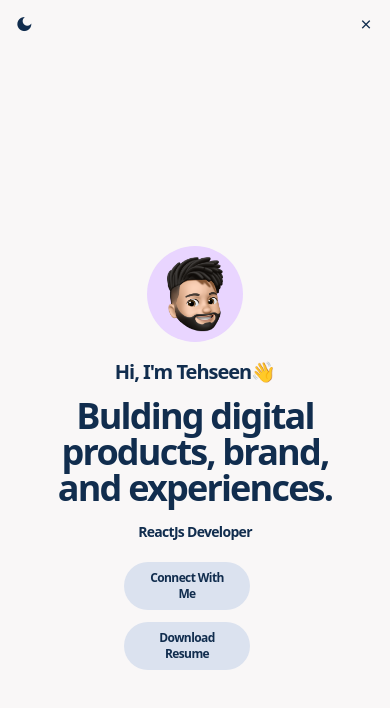
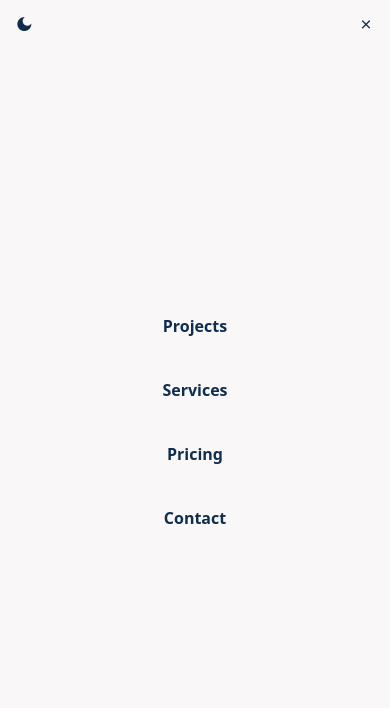
Before and after one commit to Tehseen1819/Responsive-Bio, a website: page index.html in a window 390 px wide. Both pictures are taken after a click on the element 366 px from the left and 24 px from the top of the page. Drawn offline with nearby package versions, Linux system fonts and the light colour scheme.

Commit message:
fix hamburger list and colors

```diff
--- a/index.html
+++ b/index.html
@@ -9,31 +9,31 @@
     <link href="./output.css" rel="stylesheet">
   </head>
   <body>
-    <div class="main h-screen w-full bg-light-body dark:bg-dark-body ">
+    <div class="main h-screen w-full bg-light-body dark:bg-dark-body">
       <div class="container relative mx-auto h-screen ">
-        <div class="navbar flex w-full items-center justify-between px-4 py-3 ">
-          <h3 class="text-light-btn font-semibold nightbtn cursor-pointer dark:text-dark-text"><i class="ri-moon-fill"></i></h3>
-          <div class="links hidden gap-10 sm:flex  w-2/3 justify-end  ">
-            <a class="text-sm text-slate-400  hover:text-light-btn dark:hover:text-dark-text" href="#">Projects</a>
-            <a class="text-sm text-slate-400  hover:text-light-btn dark:hover:text-dark-text" href="#">Services</a>
-            <a class="text-sm text-slate-400  hover:text-light-btn dark:hover:text-dark-text" href="#">Pricing</a>
-            <a class="text-sm text-slate-400  hover:text-light-btn dark:hover:text-dark-text" href="#">Contact</a>
+        <div class="navbar flex w-full items-center justify-between px-4 py-3">
+          <h3 class="text-light-text font-semibold nightbtn cursor-pointer dark:text-dark-text"><i class="ri-moon-fill"></i></h3>
+          <div class="links absolute hidden z-10 top-1/2 left-1/2 -translate-x-1/2 -translate-y-1/2 flex flex-col items-center gap-10 w-full justify-end sm:flex sm:flex-row sm:items-start sm:relative sm:right-4 sm:top-3 ">
+            <a class="text-md  cursor-pointer font-semibold text-light-text dark:text-dark-text " href="#">Projects</a>
+            <a class="text-md  cursor-pointer font-semibold text-light-text dark:text-dark-text " href="#">Services</a>
+            <a class="text-md  cursor-pointer font-semibold text-light-text dark:text-dark-text " href="#">Pricing</a>
+            <a class="text-md  cursor-pointer font-semibold text-light-text dark:text-dark-text " href="#">Contact</a>
           </div>
-          <div class="text-light-btn sm:hidden hover:font-semibold dark:text-dark-text burger cursor-pointer">
+          <div class="text-light-text sm:hidden hover:font-semibold dark:text-dark-text burger cursor-pointer">
             <i class="ri-menu-line"></i>
           </div>
         </div>
 
-        <div class="absolute top-1/2 left-1/2 -translate-x-[50%] -translate-y-[50%] w-full flex flex-col items-center justify-center mt-10 ">
-          <div class="image relative w-24 h-24 lg:w-32 lg:h-32 bg-purple-200 rounded-full">
+        <div class="content sm:opacity-100 absolute top-1/2 left-1/2 -translate-x-[50%] -translate-y-[50%] w-full flex flex-col items-center justify-center mt-10 ">
+          <div class="image relative w-24 h-24 lg:w-32 lg:h-32 bg-light-btn dark:bg-dark-btn rounded-full">
             <img class="w-14 lg:w-20 absolute top-1/2 left-1/2 -translate-x-[50%] -translate-y-[50%]" src="./assets/img.png" alt="">
           </div>
-          <h3 class="font-semibold text-xl lg:text-2xl mt-4 tracking-tighter dark:text-dark-text text-light-btn">Hi, I'm Tehseen👋</h1>
-          <h1 class="w-3/4 text-4xl lg:text-5xl text-center font-semibold leading-none mt-3 tracking-tighter dark:text-dark-text text-light-btn">Bulding digital products, brand, and experiences.</h1>
-          <p class="text-center w-3/4 mt-4 text-sm lg:text-lg lg:opacity-50 font-semibold tracking-tighter dark:text-dark-text dark:opacity-95 text-light-btn">ReactJs Developer</p>
+          <h3 class="font-semibold text-xl lg:text-2xl mt-4 tracking-tighter dark:text-dark-text text-light-text">Hi, I'm Tehseen👋</h1>
+          <h1 class="w-3/4 text-4xl lg:text-5xl text-center font-semibold leading-none mt-3 tracking-tighter dark:text-dark-text text-light-text">Bulding digital products, brand, and experiences.</h1>
+          <p class="text-center w-3/4 mt-4 text-sm lg:text-lg lg:opacity-50 font-semibold tracking-tighter dark:text-dark-text dark:opacity-95 text-light-text">ReactJs Developer</p>
             <div class="flex  flex-col sm:flex-row w-1/2 sm:w-1/2 justify-center items-center p-2">
-              <button class="px-4 py-2 lg:px-6 lg:py-3  bg-light-bg-btn text-light-btn w-[70%]   rounded-full text-xs lg:text-base font-semibold lg:font-medium tracking-tighter mt-3 mr-4 dark:bg-dark-btn dark:text-dark-text"><a href="https://github.com/tehseen1819">Connect With Me</a></button>
-              <button class="px-4 py-2 lg:px-6 lg:py-3  bg-light-bg-btn text-light-btn w-[70%]   rounded-full text-xs lg:text-base font-semibold lg:font-medium tracking-tighter mt-3 mr-4 dark:bg-dark-btn dark:text-dark-text"><a href="./assets/Resume_Tehseen_Latest (1).pdf" download="Tehseen_Resume">Download Resume</a></button>
+              <button class="px-4 py-2 lg:px-6 lg:py-3  bg-light-btn text-light-text w-[70%]   rounded-full text-xs lg:text-base font-semibold lg:font-medium tracking-tighter mt-3 mr-4 dark:bg-dark-btn dark:text-dark-text"><a href="https://github.com/tehseen1819">Connect With Me</a></button>
+              <button class="px-4 py-2 lg:px-6 lg:py-3  bg-light-btn text-light-text w-[70%]   rounded-full text-xs lg:text-base font-semibold lg:font-medium tracking-tighter mt-3 mr-4 dark:bg-dark-btn dark:text-dark-text"><a href="./assets/Resume_Tehseen_Latest (1).pdf" download="Tehseen_Resume">Download Resume</a></button>
             </div>
         </div>
       </div>
--- a/night.js
+++ b/night.js
@@ -1,34 +1,34 @@
-let btn =document.querySelector(".nightbtn");
-let main =document.querySelector(".main");
-let burger =document.querySelector(".burger");
-let list =document.querySelector(".list");
-let toggle=true;
-let flag=true;
+let btn = document.querySelector(".nightbtn");
+let main = document.querySelector(".main");
+let burger = document.querySelector(".burger");
+let list = document.querySelector(".list");
+let links = document.querySelector(".links");
+let content = document.querySelector(".content");
+let toggle = true;
+let flag = true;
 //night mode
-btn.addEventListener('click',()=>{
-        if(toggle)
-        {
-            btn.innerHTML='<i class="ri-sun-line"></i>';
-            toggle=false;
-            main.classList.add("dark");
-        }
-        else
-        {btn.innerHTML='<i class="ri-moon-fill"></i>';
-            toggle=true ;
-            main.classList.remove("dark");
-
-        }
+btn.addEventListener("click", () => {
+  if (toggle) {
+    btn.innerHTML = '<i class="ri-sun-line"></i>';
+    toggle = false;
+    main.classList.add("dark");
+  } else {
+    btn.innerHTML = '<i class="ri-moon-fill"></i>';
+    toggle = true;
+    main.classList.remove("dark");
+  }
 });
 
-burger.addEventListener('click',()=>{
-        if(flag)
-        {
-            burger.innerHTML='<i class="ri-close-line"></i>';
-            flag=false;
-        }
-        else{
-            burger.innerHTML='<i class="ri-menu-line"></i>';
-            flag=true;
-
-        }
+burger.addEventListener("click", () => {
+  if (flag) {
+    burger.innerHTML = '<i class="ri-close-line"></i>';
+    flag = false;
+    links.classList.remove("hidden");
+    content.classList.add("opacity-0");
+  } else {
+    burger.innerHTML = '<i class="ri-menu-line"></i>';
+    flag = true;
+    links.classList.add("hidden");
+    content.classList.remove("opacity-0");
+  }
 });
--- a/tailwind.config.js
+++ b/tailwind.config.js
@@ -5,11 +5,11 @@ module.exports = {
     extend: {
       colors: {
         'light-body': '#F9F7F7',
-        'light-btn' : '#112D4E',
-        'light-bg-btn': '#DBE2EF',
+        'light-text' : '#112D4E',
+        'light-btn': '#DBE2EF',
         'dark-body': '#181C14',
         'dark-text': '#ECDFCC',
-        'dark-btn': '#3C3D37'
+        'dark-btn': '#3C3D37',
 
 
       }
```
Also changed, not shown: output.css.
